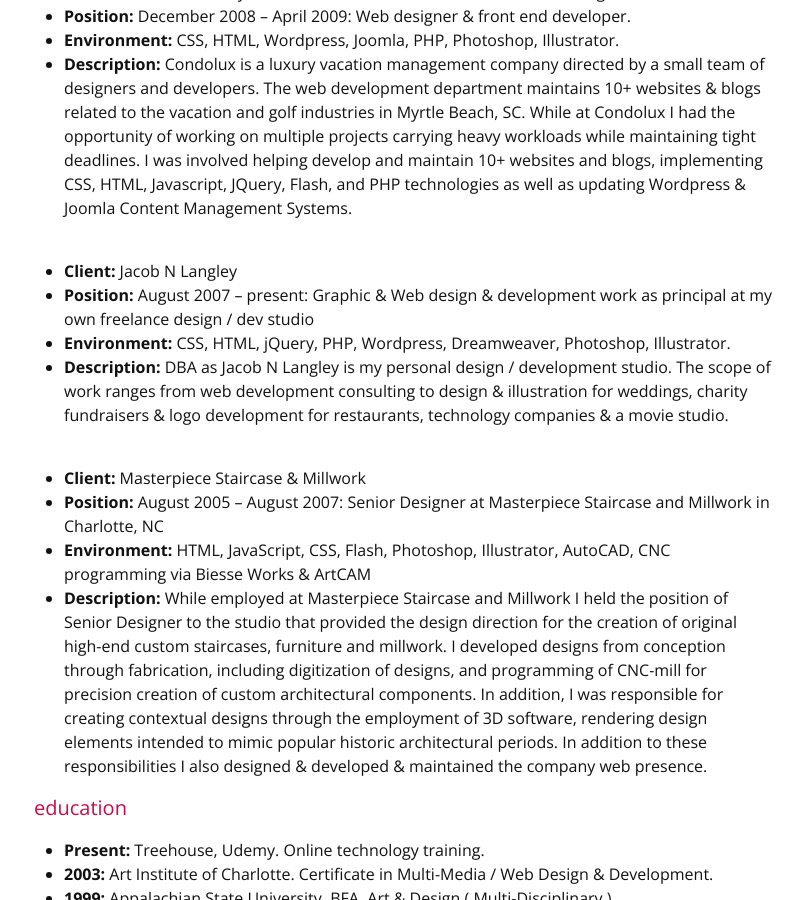
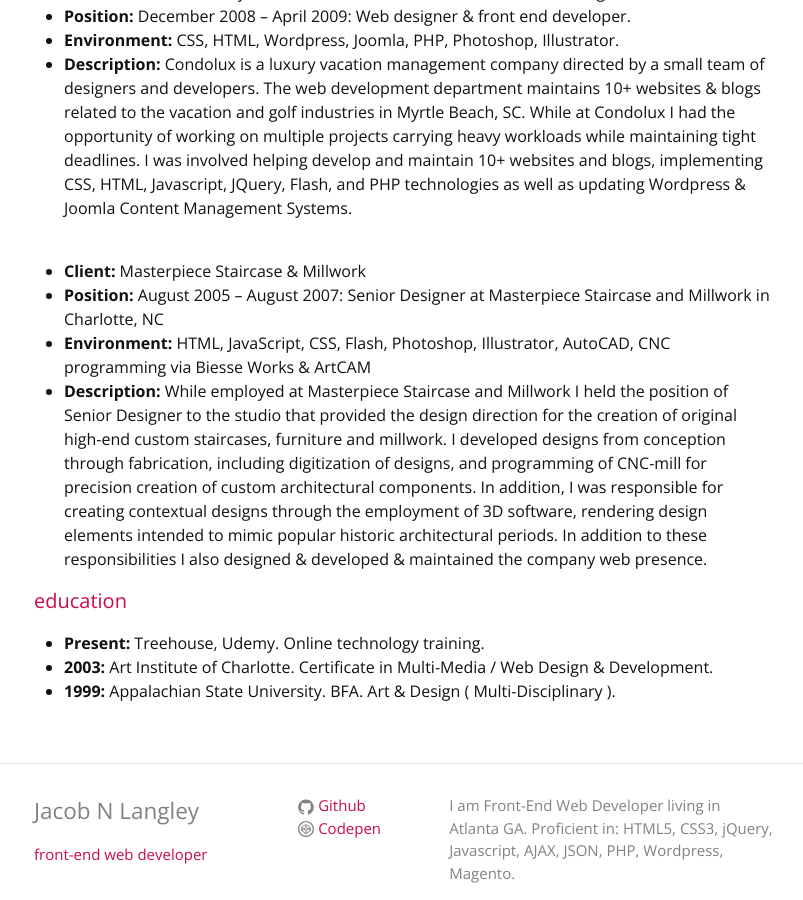
Before and after one commit to jacobnlangley/jacobnlangley.github.io, a Jekyll site: the page built from resume.md, in a window 1280 px wide and 900 px high, scrolled down 2476 px. Shown: the whole window, without its empty margins (236-1039 px from the left). Built offline with Jekyll 4.4.1, drawn with Linux system fonts in a browser that asks for light colours.

Commit message:
Update resume.md

```diff
--- a/resume.md
+++ b/resume.md
@@ -76,12 +76,6 @@
 + **Description:**	Condolux is a luxury vacation management company directed by a small team of designers and developers. The web development department maintains 10+ websites & blogs related to the vacation and golf industries in Myrtle Beach, SC. While at Condolux I had the opportunity of working on multiple projects carrying heavy workloads while maintaining tight deadlines. I was involved helping develop and maintain 10+ websites and blogs, implementing CSS, HTML, Javascript, JQuery, Flash, and PHP technologies as well as updating Wordpress & Joomla Content Management Systems.
 <br><br>
 
-+ **Client:**	Jacob N Langley
-+ **Position:**	August 2007 – present: Graphic & Web design & development work as principal at my own freelance design / dev studio
-+ **Environment:**  CSS, HTML, jQuery, PHP, Wordpress, Dreamweaver, Photoshop, Illustrator.
-+ **Description:**	DBA as Jacob N Langley is my personal design / development studio. The scope of work ranges from web development consulting to design & illustration for weddings, charity fundraisers & logo development for restaurants, technology companies & a movie studio.
-<br><br>
-
 + **Client:** 	Masterpiece Staircase & Millwork
 + **Position:**	August 2005 – August 2007: Senior Designer at Masterpiece Staircase and Millwork in Charlotte, NC
 + **Environment:**	HTML, JavaScript, CSS, Flash, Photoshop, Illustrator, AutoCAD, CNC programming via Biesse Works & ArtCAM
```
